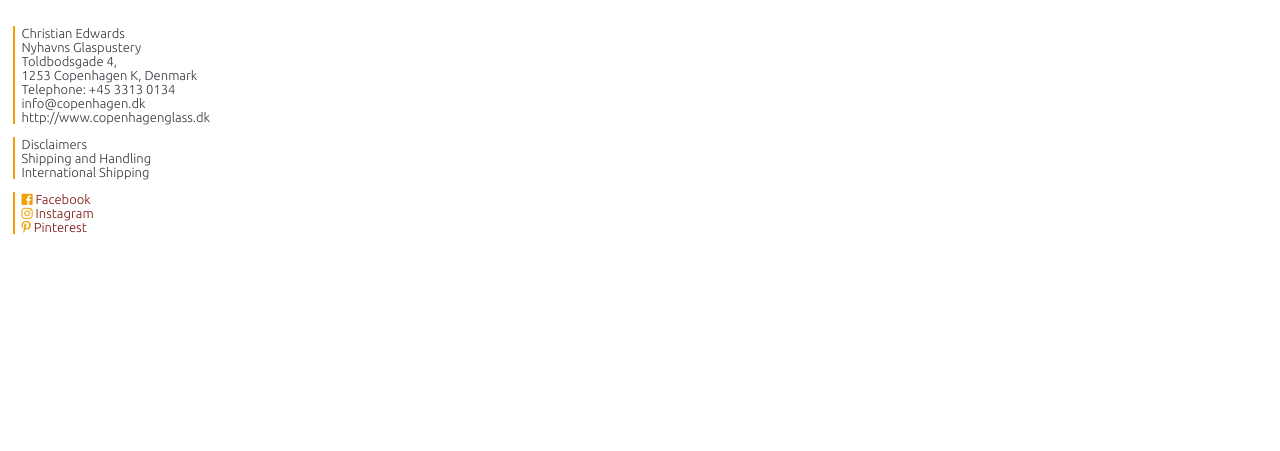
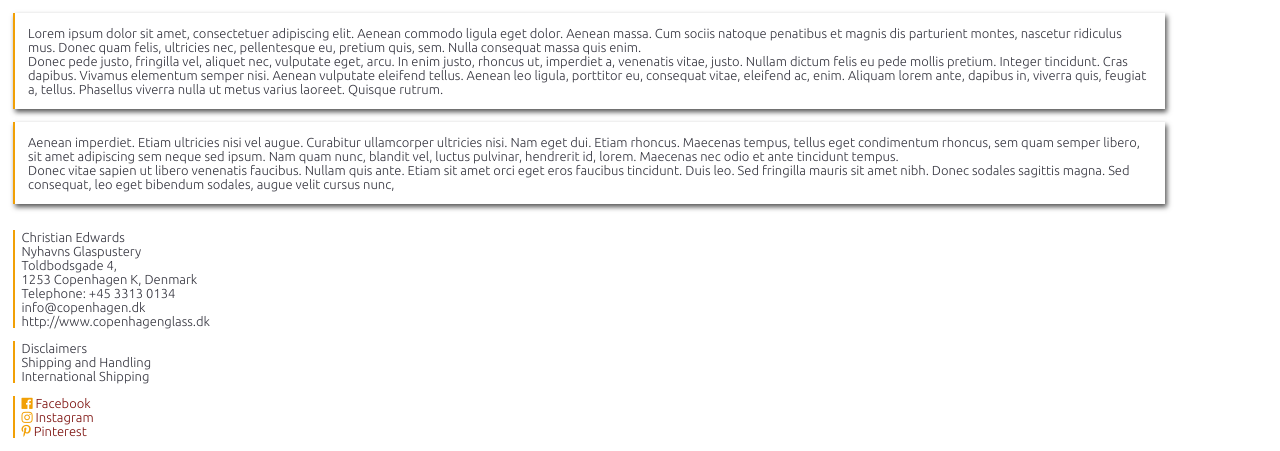
Before and after one commit to jaberibnemahboob/artisan, a plain HTML site: page biography.html in a window 1280 px wide. Shown: the part 921-1372 px from the top of the page. Before the commit the page ends 1168 px from the top, so only its background shows below. Drawn offline with Linux system fonts and the light colour scheme; no server answers.

Commit message:
Some of the css

```diff
--- a/biography.html
+++ b/biography.html
@@ -82,7 +82,27 @@
 
             <div class="content">
 
-                <div class="bioText movingParallax">
+                <div class="bioText">
+                    <p>Lorem ipsum dolor sit amet, consectetuer adipiscing elit. Aenean commodo ligula eget dolor. Aenean massa. Cum sociis natoque penatibus et magnis dis parturient montes, nascetur ridiculus mus. Donec quam felis, ultricies nec, pellentesque eu, pretium quis, sem. Nulla consequat massa quis enim.</p>
+                    <p> Donec pede justo, fringilla vel, aliquet nec, vulputate eget, arcu. In enim justo, rhoncus ut, imperdiet a, venenatis vitae, justo. Nullam dictum felis eu pede mollis pretium. Integer tincidunt. Cras dapibus. Vivamus elementum semper nisi. Aenean vulputate eleifend tellus. Aenean leo ligula, porttitor eu, consequat vitae, eleifend ac, enim. Aliquam lorem ante, dapibus in, viverra quis, feugiat a, tellus. Phasellus viverra nulla ut metus varius laoreet. Quisque rutrum.</p>
+
+                </div>
+
+            </div>
+
+        </div>
+
+    </section>
+
+    <section>
+
+        <div class="contentHolder">
+
+            <div class="content">
+
+                <div class="bioText">
+                    <p> Aenean imperdiet. Etiam ultricies nisi vel augue. Curabitur ullamcorper ultricies nisi. Nam eget dui. Etiam rhoncus. Maecenas tempus, tellus eget condimentum rhoncus, sem quam semper libero, sit amet adipiscing sem neque sed ipsum. Nam quam nunc, blandit vel, luctus pulvinar, hendrerit id, lorem. Maecenas nec odio et ante tincidunt tempus. </p>
+                    <p>Donec vitae sapien ut libero venenatis faucibus. Nullam quis ante. Etiam sit amet orci eget eros faucibus tincidunt. Duis leo. Sed fringilla mauris sit amet nibh. Donec sodales sagittis magna. Sed consequat, leo eget bibendum sodales, augue velit cursus nunc, </p>
 
                 </div>
 
--- a/styles/styletile.css
+++ b/styles/styletile.css
@@ -107,7 +107,7 @@
 #contactMessage h5{ margin-bottom: 0.5em;}
 
 /************ Bio Page ***************/
-.bioText{width: 100%; height: auto; border-left: solid 0.2em var(--accentColor);}
+.bioText{width: 90%; height: auto; padding: 1em; border-left: solid 0.2em var(--accentColor); box-shadow: 2px 3px 5px var(--headerColor);}
 
 /************ footer ***************/
 
```
